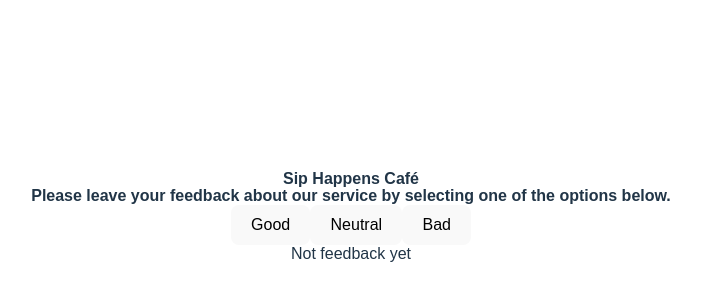
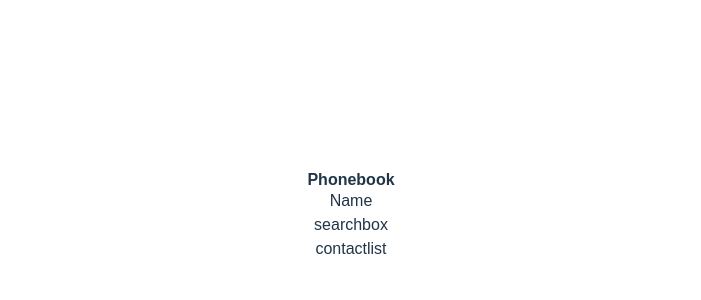
Before and after one commit to yurikorock/learn-REACT-hw-01, a React (Vite) app: page / in a window 1280 px wide. Shown: the part 184-484 px from the top of the page, without its empty margins (289-990 px from the left). Built offline with nearby package versions, Linux system fonts and the light colour scheme.

Commit message:
start homework 3

```diff
--- a/src/components/App/App.jsx
+++ b/src/components/App/App.jsx
@@ -1,63 +1,16 @@
 import './App.css';
-import Description from '../Description/Description.jsx';
-import Option from '../Option/Option.jsx';
-import Feedback from '../Feedback/Feedback.jsx';
-import Notification from '../Notification/Notification.jsx';
-import { useEffect, useState } from 'react';
+import ContactForm from '../ContactForm/ContactForm.jsx';
+import ContactList from '../ContactList/ContactList.jsx';
+import SearchBox from '../SearchBox/SearchBox.jsx';
+
 
 function App() {
-
-    const [feedback, setFeedback] = useState(() => {
-    const saveFeedback = localStorage.getItem('feedback');
-    return saveFeedback !== null
-      ? JSON.parse(saveFeedback)
-      : {
-          good: 0,
-          neutral: 0,
-          bad: 0,
-        };
-  });
-
-  useEffect(() => {
-    localStorage.setItem('feedback', JSON.stringify(feedback));
-  }, [feedback]);
-
-  const totalFeedback = feedback.good + feedback.neutral + feedback.bad;
-  const positiveFeedback = Math.round((feedback.good / totalFeedback) * 100);
-
-  const updateFeedback = (feedbackType) => {
-    // console.log(feedbackType);
-    setFeedback({
-      ...feedback,
-      [feedbackType]: feedback[feedbackType] + 1,
-      //good: feedback.good + 1
-    });
-  };
-  const resetFeedback = () => {
-    setFeedback({
-      good: 0,
-      neutral: 0,
-      bad: 0,
-    });
-  };
-
   return (
     <>
-      <Description />
-      <Option
-        updateFeedback={updateFeedback}
-        totalFeedback={totalFeedback}
-        resetFeedback={resetFeedback}
-      />
-      {totalFeedback > 0 ? (
-        <Feedback
-          feedback={feedback}
-          totalFeedback={totalFeedback}
-          positiveFeedback={positiveFeedback}
-        />
-      ) : (
-        <Notification />
-      )}
+      <h1>Phonebook</h1>
+      <ContactForm />
+      <SearchBox />
+      <ContactList />
     </>
   );
 }
--- /dev/null
+++ b/src/components/ContactForm/ContactForm.jsx
@@ -0,0 +1,8 @@
+export default function ContactForm() {
+  return (
+    <div>
+      <label>Name</label>
+      <field></field>
+    </div>
+  );
+}
--- /dev/null
+++ b/src/components/ContactList/ContactList.jsx
@@ -0,0 +1,3 @@
+export default function ContactList(){
+    return (<div>contactlist</div>);
+}
--- a/src/components/Description/Description.jsx
+++ /dev/null
@@ -1,13 +0,0 @@
-export default function Description() {
-  return (
-    <div>
-      <h1>
-        Sip Happens Café
-        <p>
-          Please leave your feedback about our service by selecting one of the
-          options below.
-        </p>
-      </h1>
-    </div>
-  );
-}
--- a/src/components/Feedback/Feedback.jsx
+++ /dev/null
@@ -1,13 +0,0 @@
-
-
-export default function Feedback({feedback, totalFeedback, positiveFeedback}){
-    return(
-    <div>
-    <p>Good:{feedback.good}</p>
-    <p>Neutral:{feedback.neutral}</p>
-    <p>Bad:{feedback.bad}</p>
-    <p>Total:{totalFeedback}</p>
-    <p>Positive:{positiveFeedback}%</p>
-    </div>
-    );
-}
--- a/src/components/Notification/Notification.jsx
+++ /dev/null
@@ -1,7 +0,0 @@
-export default function Notification() {
-  return (
-    <div>
-      <p>Not feedback yet</p>
-    </div>
-  );
-}
--- a/src/components/Option/Option.jsx
+++ /dev/null
@@ -1,14 +0,0 @@
-import css from './Option.module.css';
-
-const Option = ({updateFeedback, totalFeedback, resetFeedback}) => {
-  return (
-    <div>
-      <button onClick={()=>updateFeedback("good")}>Good</button>
-      <button onClick={()=>updateFeedback("neutral")}>Neutral</button>
-      <button onClick={()=>updateFeedback("bad")}>Bad</button>
-      {totalFeedback > 0 && (<button onClick={()=>{resetFeedback()}}>Reset</button>)}
-
-    </div>
-  );
-};
-export default Option;
--- /dev/null
+++ b/src/components/SearchBox/SearchBox.jsx
@@ -0,0 +1,3 @@
+export default function SearchBox(){
+    return (<div>searchbox</div>);
+}
```
Also changed, not shown: src/components/Description/Description.module.css (deleted), src/components/Option/Option.module.css (deleted).
